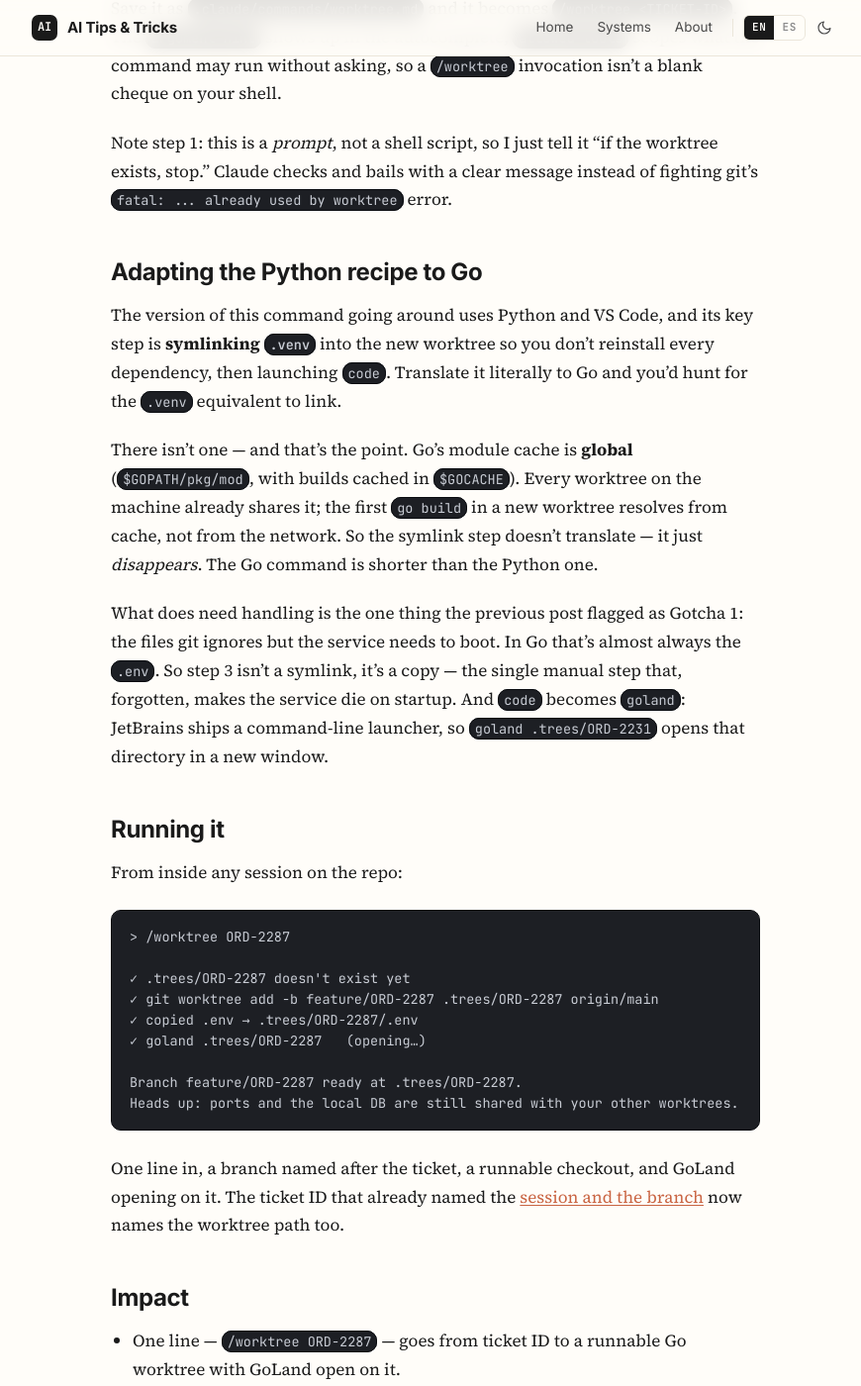
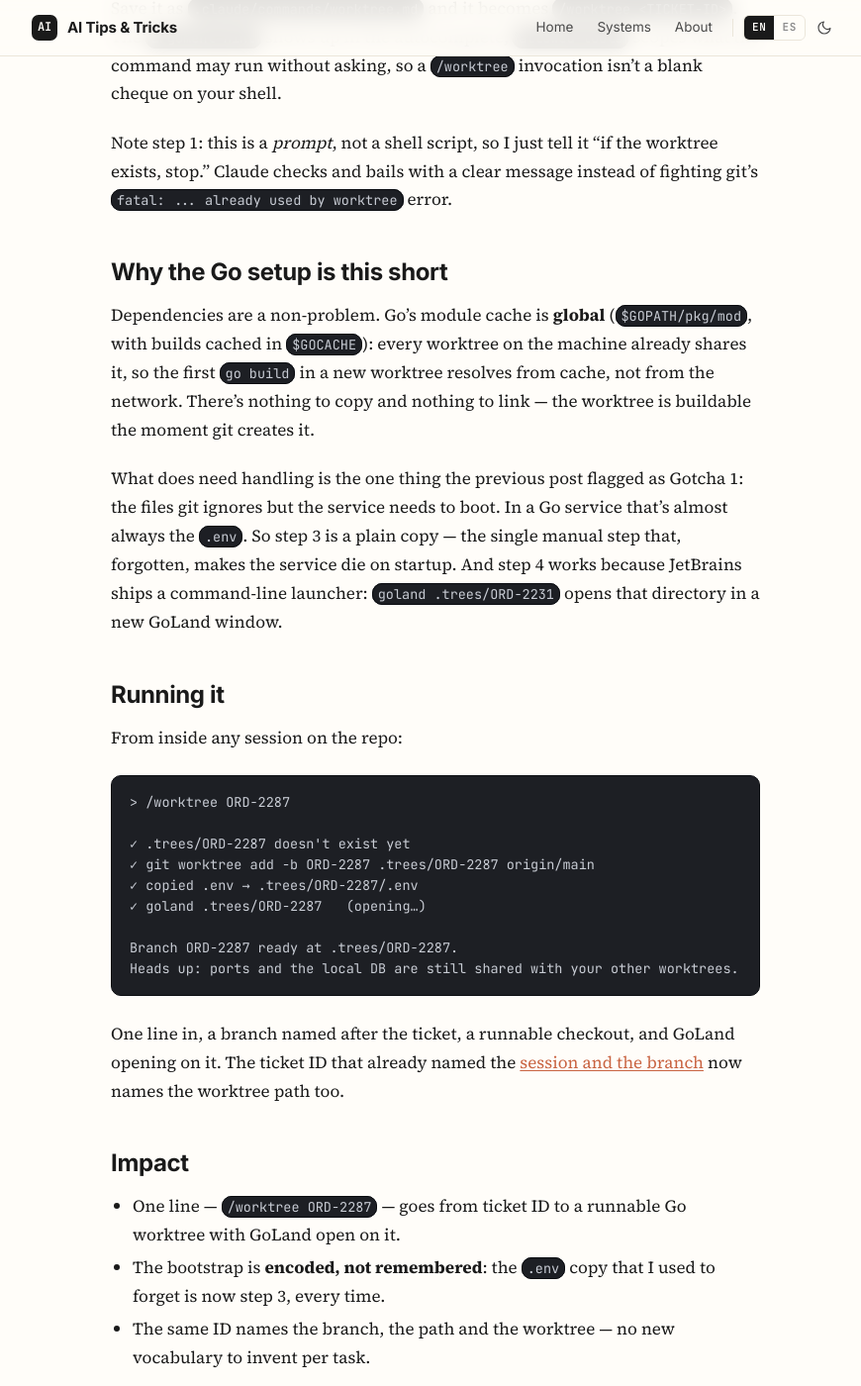
Before and after one commit to bernardosecades/bernardosecades.github.io, a Jekyll site: the page built from _posts/en/2026-06-30-claude-code-worktree-command.md, in a window 1280 px wide and 1400 px high, scrolled down 2369 px. Shown: the whole window at 99% size, without its empty margins (200-1070 px from the left). Built offline with Jekyll 4.4.1, drawn with Linux system fonts in a browser that asks for light colours; some of the changed text lies outside the part shown.

Commit message:
worktree command post: branch without prefix, drop python comparison
Co-Authored-By: Claude Fable 5 <noreply@anthropic.com>

````diff
--- a/_posts/en/2026-06-30-claude-code-worktree-command.md
+++ b/_posts/en/2026-06-30-claude-code-worktree-command.md
@@ -21,7 +21,7 @@ That's the shape of work worth turning into a command: short, repetitive, and yo
 What it doesn't do — by design, because it can't know your stack — is the team-specific bootstrap:
 
 - **Open your IDE on the worktree.** A terminal session isn't where I read Go code; GoLand is.
-- **Your own branch and path convention.** I want `feature/ORD-2231` and a `.trees/` folder, not `worktree-ORD-2231` under `.claude/`.
+- **Your own branch and path convention.** I want the branch named `ORD-2231`, plain, and a `.trees/` folder — not `worktree-ORD-2231` under `.claude/`.
 - **Copy the git-ignored config the service needs to boot.** The `.env` that doesn't travel with the worktree.
 
 None of that is hard. It's just three commands I'd rather not retype — so I encode them once.
@@ -41,8 +41,8 @@ Create a git worktree for ticket `$1`, set it up for Go, and open it in GoLand.
 
 Steps:
 1. If `.trees/$1` already exists, stop and tell me it's already there — don't recreate it.
-2. Create the worktree on a new branch `feature/$1` from `origin/main`:
-   git worktree add -b feature/$1 .trees/$1 origin/main
+2. Create the worktree on a new branch `$1` from `origin/main`:
+   git worktree add -b $1 .trees/$1 origin/main
 3. Copy the git-ignored local config the service needs (`.env`, `.env.local`) from
    the repo root into `.trees/$1`. Go's module cache is global, so there's nothing
    else to link.
@@ -54,13 +54,11 @@ Save it as `.claude/commands/worktree.md` and it becomes `/worktree <TICKET-ID>`
 
 Note step 1: this is a *prompt*, not a shell script, so I just tell it "if the worktree exists, stop." Claude checks and bails with a clear message instead of fighting git's `fatal: ... already used by worktree` error.
 
-## Adapting the Python recipe to Go
+## Why the Go setup is this short
 
-The version of this command going around uses Python and VS Code, and its key step is **symlinking `.venv`** into the new worktree so you don't reinstall every dependency, then launching `code`. Translate it literally to Go and you'd hunt for the `.venv` equivalent to link.
+Dependencies are a non-problem. Go's module cache is **global** (`$GOPATH/pkg/mod`, with builds cached in `$GOCACHE`): every worktree on the machine already shares it, so the first `go build` in a new worktree resolves from cache, not from the network. There's nothing to copy and nothing to link — the worktree is buildable the moment git creates it.
 
-There isn't one — and that's the point. Go's module cache is **global** (`$GOPATH/pkg/mod`, with builds cached in `$GOCACHE`). Every worktree on the machine already shares it; the first `go build` in a new worktree resolves from cache, not from the network. So the symlink step doesn't translate — it just *disappears*. The Go command is shorter than the Python one.
-
-What does need handling is the one thing the previous post flagged as Gotcha 1: the files git ignores but the service needs to boot. In Go that's almost always the `.env`. So step 3 isn't a symlink, it's a copy — the single manual step that, forgotten, makes the service die on startup. And `code` becomes `goland`: JetBrains ships a command-line launcher, so `goland .trees/ORD-2231` opens that directory in a new window.
+What does need handling is the one thing the previous post flagged as Gotcha 1: the files git ignores but the service needs to boot. In a Go service that's almost always the `.env`. So step 3 is a plain copy — the single manual step that, forgotten, makes the service die on startup. And step 4 works because JetBrains ships a command-line launcher: `goland .trees/ORD-2231` opens that directory in a new GoLand window.
 
 ## Running it
 
@@ -70,11 +68,11 @@ From inside any session on the repo:
 > /worktree ORD-2287
 
 ✓ .trees/ORD-2287 doesn't exist yet
-✓ git worktree add -b feature/ORD-2287 .trees/ORD-2287 origin/main
+✓ git worktree add -b ORD-2287 .trees/ORD-2287 origin/main
 ✓ copied .env → .trees/ORD-2287/.env
 ✓ goland .trees/ORD-2287   (opening…)
 
-Branch feature/ORD-2287 ready at .trees/ORD-2287.
+Branch ORD-2287 ready at .trees/ORD-2287.
 Heads up: ports and the local DB are still shared with your other worktrees.
 ```
 
@@ -89,8 +87,8 @@ One line in, a branch named after the ticket, a runnable checkout, and GoLand op
 ## Decisions
 
 - **`-w` for quick terminal work, `/worktree` for the IDE flow.** The built-in is still the default; the command is the team-specific 20% it can't cover.
-- **Branch `feature/<ticket>`, path `.trees/`.** My conventions, not the built-in's `worktree-<name>` under `.claude/`. `.trees/` goes in `.gitignore`.
-- **Copy `.env`, don't symlink anything.** Go's global module cache means there's no `.venv` analog to link — the only thing to carry over is the git-ignored config.
+- **Branch named `<ticket>`, path `.trees/`.** My conventions, not the built-in's `worktree-<name>` under `.claude/`. The bare ticket ID is already unique and already names the session — no `feature/` prefix needed. `.trees/` goes in `.gitignore`.
+- **Copy `.env`, don't symlink anything.** Go's global module cache means dependencies are already shared across worktrees — the only thing to carry over is the git-ignored config.
 
 ## Limitations
 
````
Also changed, not shown: _posts/es/2026-06-30-claude-code-comando-worktree.md (+10 -12 lines).
